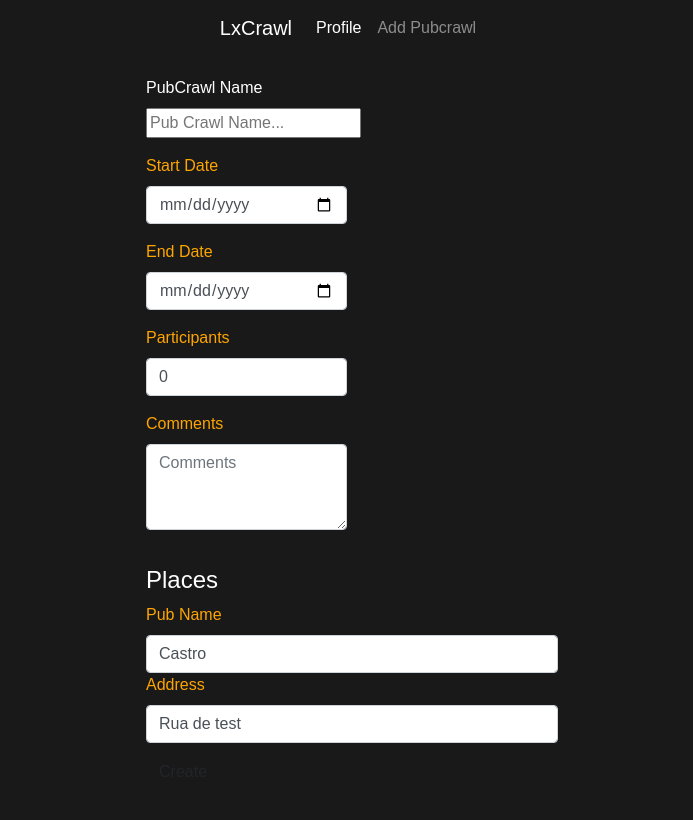
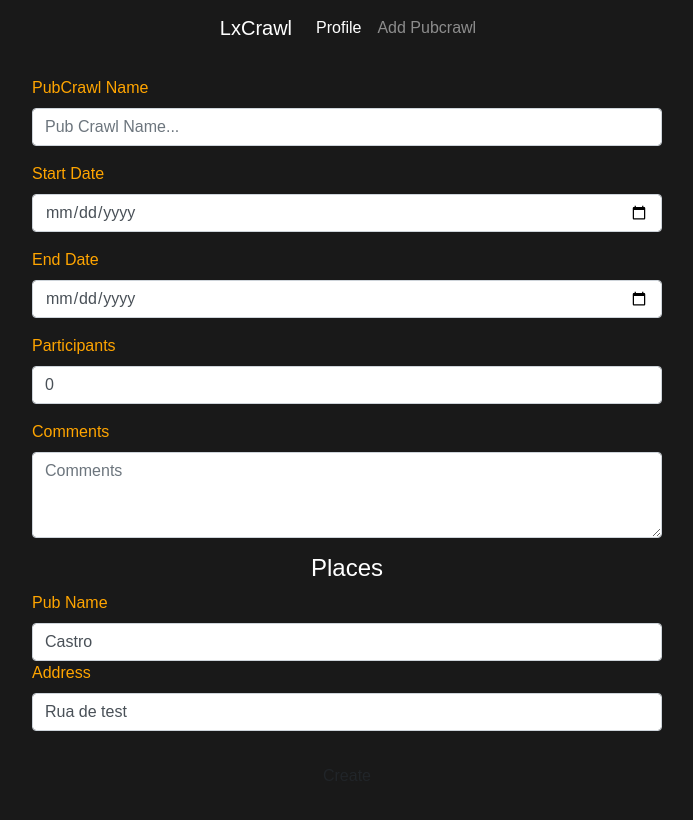
Before and after one commit to PatriciaRosalis/Lx_Crawl, a React (Create React App) app in the folder client/: page /add-pubcrawl in a window 1280 px wide. Shown: the top 820 px of the page, without its empty margins (288-981 px from the left). Built offline with nearby package versions, Linux system fonts and the light colour scheme.

Commit message:
WIP Bootstrap PubC

```diff
--- a/client/src/components/pages/AddPubCrawl.jsx
+++ b/client/src/components/pages/AddPubCrawl.jsx
@@ -85,46 +85,40 @@ export default class AddPubCrawl extends Component {
       <div className="AddPubCrawl">
         <Navbar />
 
-        <form>
+        <form className="space">
           <div className="form-row form-act">
-            <div className="form-group col-md-6">
-              <label htmlFor="pubcrawl color-form">PubCrawl Name</label>
-              <input className="mdl-textfield__input" id="pubName" type="text" value={this.state.name} name="name" onChange={this.handleInputChange} placeholder="Pub Crawl Name..." />
+            <div className="form-group col-sm-6 col-25">
+              <label htmlFor="pubcrawl" className="mdl-textfield__label" className="color-form">PubCrawl Name</label>
+              <input className="mdl-textfield__input form-control" id="pubName" type="text" value={this.state.name} name="name" onChange={this.handleInputChange} placeholder="Pub Crawl Name..." />
             </div>
             <div className="form-group col-md-6">
-              <label for="sdate" className="label color-form ">Start Date</label>
+              <label htmlFor="sdate" className="mdl-textfield__label" className="color-form ">Start Date</label>
               <input className="mdl-textfield__input form-control" id="sdate" name="startDate" type="date" value={this.state.startDate} onChange={this.handleInputChange} />
             </div>
             <div className="form-group col-md-6">
-              <label htmlFor="eDate" className="color-form">End Date</label>
+              <label htmlFo r="eDate" className="mdl-textfield__label" className="color-form">End Date</label>
               <input className="mdl-textfield__input form-control" id="edate" name="endDate" type="date" value={this.state.endDate} onChange={this.handleInputChange} />
             </div>
             <div className="form-group col-md-6">
-              <label htmlFor="participant" className="color-form">Participants</label>
+              <label htmlFor="participant" className="mdl-textfield__label" className="color-form">Participants</label>
               <input className="mdl-textfield__input form-control" id="participant" type="number" value={this.state.participants} name="participants" onChange={this.handleInputChange} />
             </div>
             <div className="form-group col-md-6">
-              <label htmlFor="comments" className="color-form">Comments</label>
+              <label htmlFor="comments" className="mdl-textfield__label" className="color-form">Comments</label>
               <textarea className="form-control" id="comments" name="comments" placeholder="Comments" value={this.state.comments} /*name="comments"*/ cols="40" rows="3" onChange={this.handleInputChange} ></textarea >
             </div>
-          </div>
-          <div className="space ">
             <h4>Places</h4>
-            {this.state.places.map((place, i) => <div key={i}>
-              <div className="col-25">
-                <label className="mdl-textfield__label " for="pubname" className="label color-form" >Pub Name</label>
-              </div>
-              <div className="col-75">
+            {this.state.places.map((place, i) => <div className="form-group col-md-6" key={i}>
+              <div className="">
+                <label className="mdl-textfield__label" htmlFor="pubname" className="label color-form">Pub Name</label>
                 <input className="mdl-textfield__input form-control" value={place.namePub} onChange={e => this.changeNamePub(e, i)} />
               </div>
-              <div className="col-25">
-                <label className="mdl-textfield__label" for="address" className="label color-form " >Address </label>
-              </div>
-              <div className="col-75">
+              <div className="">
+                <label className="mdl-textfield__label" htmlFor="address" className="label color-form">Address </label>
                 <input className="mdl-textfield__input form-control" value={place.address} onChange={e => this.changeAddress(e, i)} />
               </div>
             </div>)}
-            <button className="btn" id="createPub" onClick={(e) => this.handleClick(e)}>Create </button>
+            <button className="btn" id="createPub" onClick={(e) => this.handleClick(e)}>Create</button>
           </div>
         </form>
         {this.state.message && <div className="info">
--- a/client/src/components/pages/Profile.jsx
+++ b/client/src/components/pages/Profile.jsx
@@ -3,7 +3,6 @@ import api from '../../api';
 import { BrowserRouter, Route, Link } from "react-router-dom";
 import axios from 'axios';
 import Navbar from './Navbar'
-// import '../../../src/profile.scss';
 
 export default class Profile extends Component {
   constructor(props) {
@@ -14,24 +13,20 @@ export default class Profile extends Component {
   }
 
 
-
   render() {
     return (
       <div className="Profile">
-        {/* <Navbar /> */}
+        <Navbar />
         <div className="_container">
           <div className="_1container">
             <img className="img" src="../beer.svg" alt="" />
-            { api.getLocalStorageUser() && <h4>{api.getLocalStorageUser().username}</h4>}
+            {api.getLocalStorageUser() && <h4>{api.getLocalStorageUser().username}</h4>}
           </div>
           <div className="_2container">
             <Link to={'/add-pubcrawl'}><button>
               New Pub Crawl</button></Link>
           </div>
         </div>
-
-
-
         <div className="_3container">
           <div>
 
--- a/client/src/styles/pubcrawlForms.scss
+++ b/client/src/styles/pubcrawlForms.scss
@@ -61,13 +61,13 @@
 //   }
 // }
 
-.AddPubCrawl {
-  display: flex;
-  justify-content: center;
-  align-items: center;
-  flex-direction: column;
-  margin-bottom: 50px;
-}
+// .AddPubCrawl {
+//   display: flex;
+//   justify-content: center;
+//   align-items: center;
+//   flex-direction: column;
+//   margin-bottom: 50px;
+// }
 
 .containerAddPub {
   width: 100%;
@@ -90,9 +90,10 @@
   display: flex;
   justify-content: center;
   flex-direction: column;
-  align-items: flex-start;
+  align-items: center;
   margin-top: 20px;
   margin-bottom: 20px;
+  max-width: 100%;
 }
 
 #createPub {
```
Lines whose indentation alone changed are shown as unchanged.
